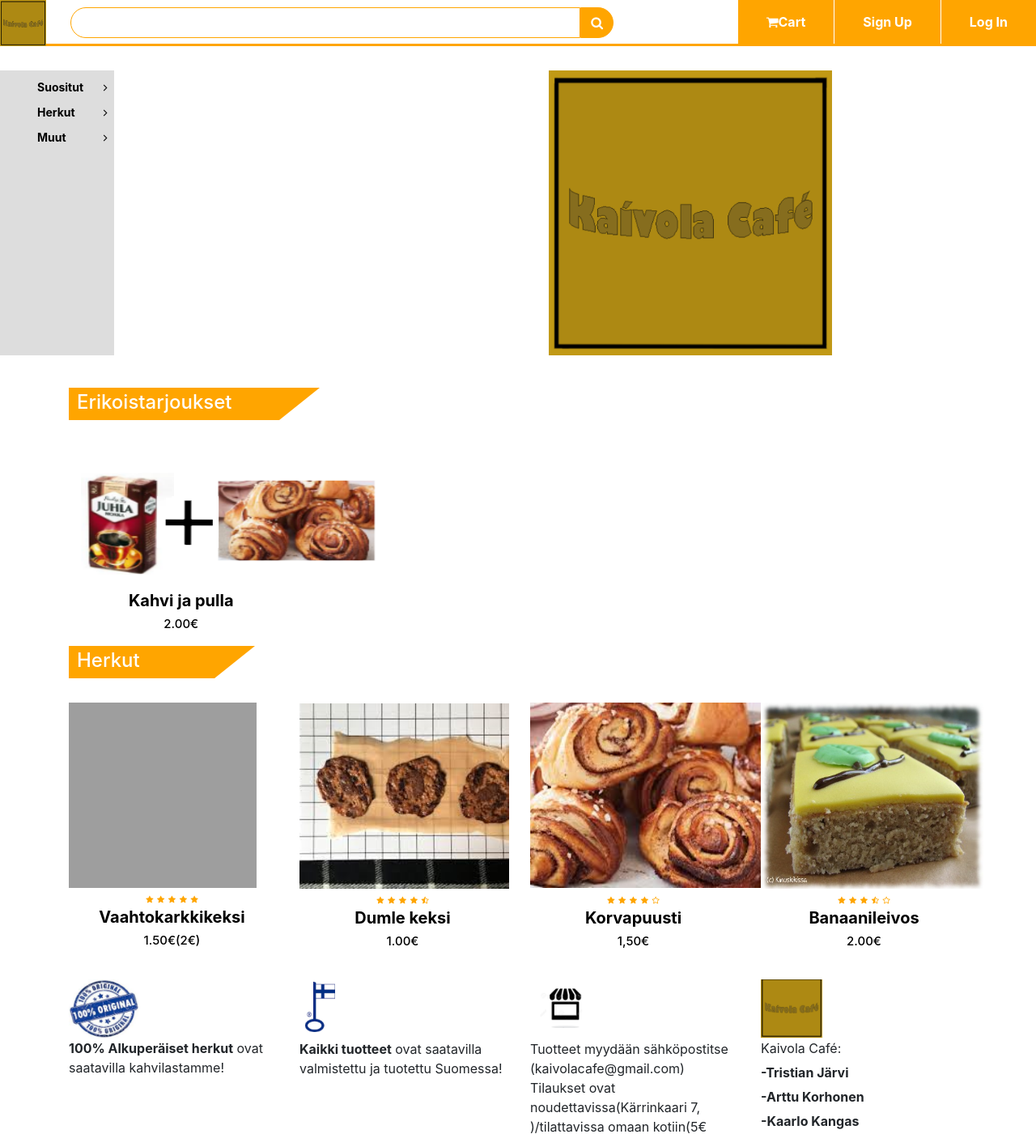
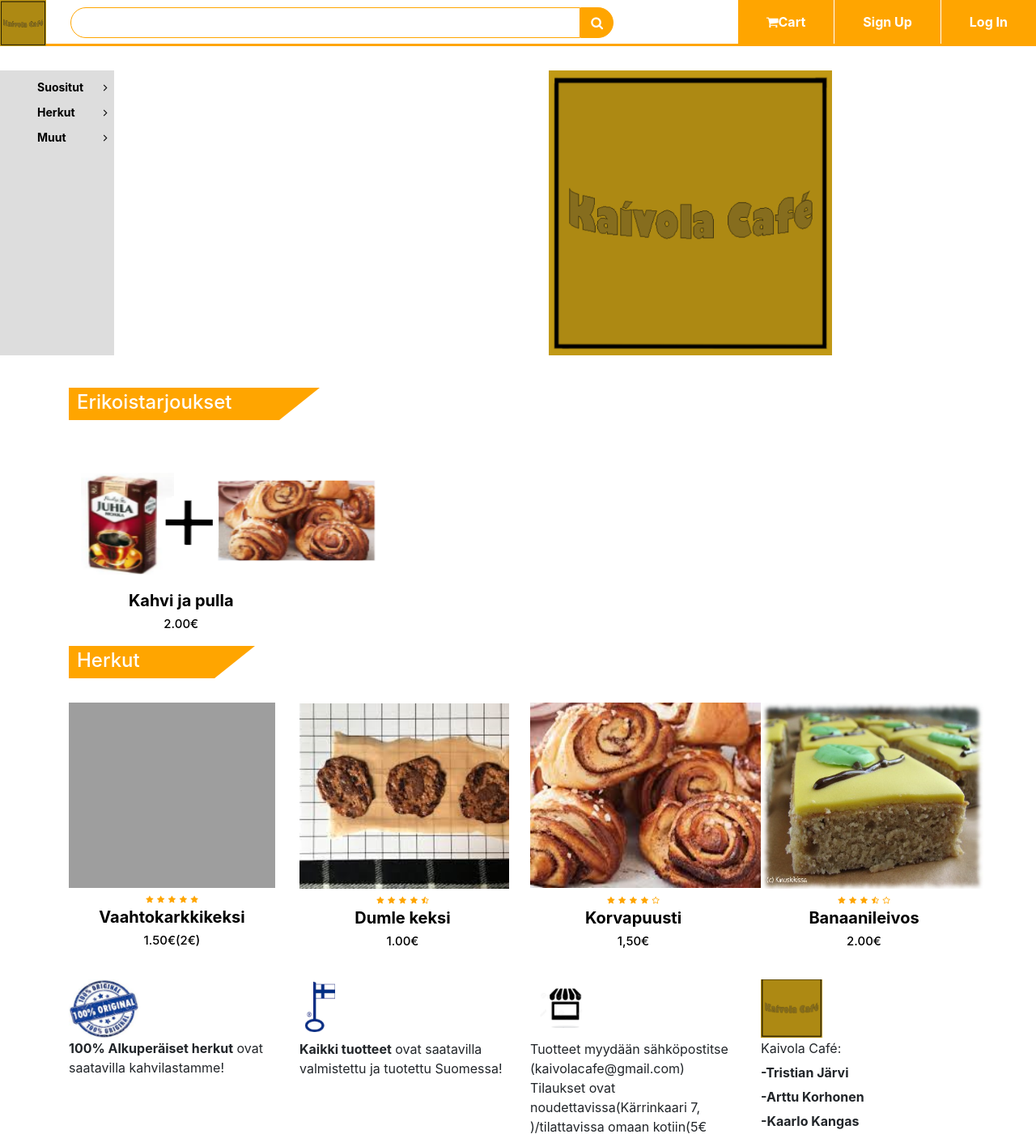
Before and after one commit to MasterCup-pro/littletriers2020, a PHP site: page / in a window 1280 px wide. Shown: the top 1401 px of the page at 81% size. Run offline with PHP 8.4, Linux system fonts and the light colour scheme; grey boxes are pictures that could not be loaded.

Commit message:
Update style.css

```diff
--- a/Stylesheets/style.css
+++ b/Stylesheets/style.css
@@ -657,7 +657,7 @@ body{
 
 }
 .kuvapieni{
-	width: 91%;
+	width: 100%;
 	height: 71%;
 }
 /*---------------product-description------------------------*/
```
